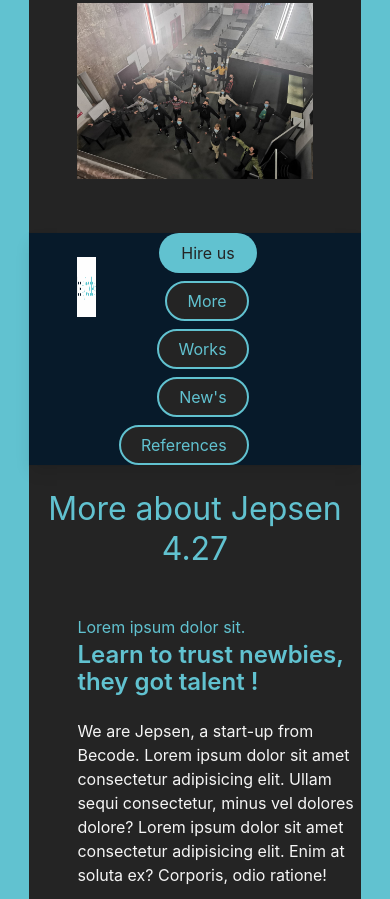
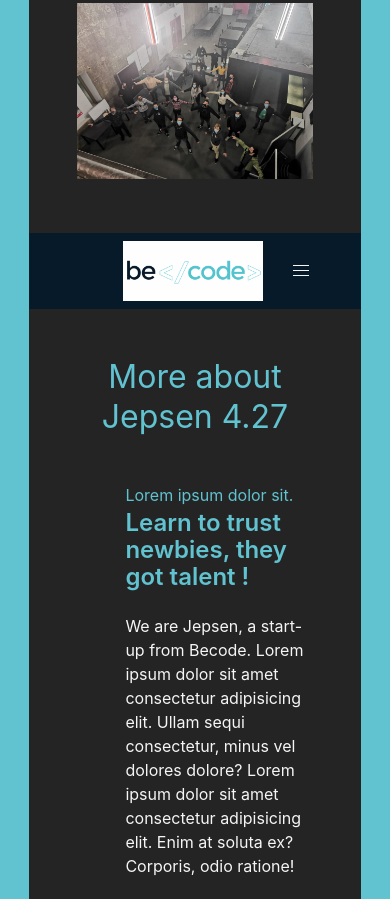
Before and after one commit to Dhaibuna/Css-framework-challenge, a website: page index.html in a window 390 px wide. Shown: the part 897-1796 px from the top of the page. Drawn offline with Linux system fonts and the light colour scheme.

Commit message:
updates responsiveness

```diff
--- a/index.html
+++ b/index.html
@@ -10,7 +10,7 @@
 
 <body>
 
-  <div class="columns is-mobile ">
+  <div class="columns is-mobile">
     <div class="column has-background-primary px-0"></div>
 
     <div class="column is-four-fifths has-background-black-ter p-0">
@@ -71,25 +71,38 @@
       <!--Hero section -->
 
       <!--nav box  section -->
-      <section class="box is-radiusless has-background-link is is-flex is-flex-direction-row is-justify-content-space-between
-            p-0 ">
-        <div class="block is-flex pt-5">
-          <img src="./img/logobecode.png" alt="Logo Becode" style="max-height: 60px;" class="pl-6">
+      <nav class="navbar has-background-link is-flex is-justify-content-center" role="navigation">
+        <div class="navbar-brand has-background-link">
+          <a class="navbar-item ml-6" href="https://becode.org/">
+            <img src="./img/logobecode.png" alt="Logo Becode" style="max-height: 60px;">
+          </a>
+          <!--Burger Menu-->
+          <a role="button" class="navbar-burger is-flex is-align-self-center has-text-white-ter" aria-label="menu"
+            aria-expanded="false">
+            <span aria-hidden="true"></span>
+            <span aria-hidden="true"></span>
+            <span aria-hidden="true"></span>
+          </a>
+
         </div>
-        <div class="block is-flex pr-6">
-          <div class="buttons is-flex is-flex-direction-row-reverse pr-6">
-            <button class="button has-text-black-ter is-primary is-rounded">Hire us</button>
-            <button class="button  has-background-black-ter has-text-primary  is-rounded mr-4">More</button>
-            <button class="button  has-background-black-ter has-text-primary is-rounded mr-4">Works</button>
-            <button class="button  has-background-black-ter has-text-primary  is-rounded mr-4">New's</button>
-            <button class="button  has-background-black-ter has-text-primary  is-rounded mr-4">References</button>
+        <div class="navbar-menu">
+          <div class="navbar-end">
+            <div class="navbar-item mr-6">
+              <div class="buttons is-flex is-flex-direction-row-reverse">
+                <button class="button has-text-black-ter is-primary is-rounded">Hire us</button>
+                <button class="button  has-background-black-ter has-text-primary  is-rounded mr-4">More</button>
+                <button class="button  has-background-black-ter has-text-primary is-rounded mr-4">Works</button>
+                <button class="button  has-background-black-ter has-text-primary  is-rounded mr-4">New's</button>
+              </div>
+            </div>
           </div>
         </div>
-      </section>
+      </nav>
+
       <!--nav box section -->
 
       <!--More section -->
-      <section>
+      <section class="py-6 px-6">
         <h3 class="subtitle is-size-3 has-text-centered has-text-primary">More about Jepsen 4.27</h3>
         <div class="columns ml-0 pt-5">
           <div class="column is-two-thirds pl-6 ">
@@ -147,9 +160,9 @@
       <!--More section -->
 
       <!--Work section -->
-      <section class="pt-4">
+      <section class="px-6 py-6">
         <h3 class="subtitle is-size-3 has-text-centered has-text-primary"> Our work </h3>
-        <div class="columns ml-0 mr-0">
+        <div class="columns ml-0 mr-0 px-4">
           <div class="column">
             <div class="card has-background-link">
               <div class="card-image is-flex is-justify-content-center pt-3">
@@ -242,7 +255,7 @@
       <!--Work section -->
 
       <!--What's new ? section -->
-      <section class="pt-4">
+      <section class="px-6  py-6">
         <h3 class="subtitle is-size-3 has-text-centered has-text-primary"> What's new under Jepsen 4.27's sun?</h3>
         <div class="columns mx-6 pt-5">
           <div class="column is-half pr-4">
@@ -273,7 +286,8 @@
                   Lorem ipsum dolor sit amet consectetur adipisicing elit. Enim at soluta ex? Corporis, odio ratione!
                 </p>
               </div>
-              <img src="./img/network.png" alt="message picture" class="image is-128x128 is-flex is-align-self-flex-start">
+              <img src="./img/network.png" alt="message picture"
+                class="image is-128x128 is-flex is-align-self-flex-start">
             </div>
           </div>
 
@@ -294,7 +308,7 @@
                   class="image is-128x128 is-flex is-align-self-flex-start">
               </div>
             </div>
-            <div class="content  is-flex mt-4">
+            <div class="content is-flex mt-4">
               <div class="block  pr-5">
                 <h4 class="subtitle is-size-6 has-text-primary">Lorem ipsum dolor sit.</h4>
                 <h5 class="title is-size-4 has-text-primary">Learn to trust newbies, they got talent !</h5>
@@ -318,10 +332,11 @@
         <button class="button is-large has-text-black-ter is-primary is-rounded is-flex">Hire one of us</button>
       </section>
 
-        <!-- Footer -->
+      <!-- Footer -->
       <footer class="footer has-background-link">
         <div class="content has-text-centered has-text-white-ter">
-          <p> Page made with <strong class="has-text-primary"> Bulma </strong> by <span class="has-text-primary">Dhaibuna</span>.</p>
+          <p> Page made with <strong class="has-text-primary"> Bulma </strong> by <span
+              class="has-text-primary">Dhaibuna</span>.</p>
           <p> 2021 | Becode promo Jepsen 4.21 </p>
         </div>
       </footer>
```
